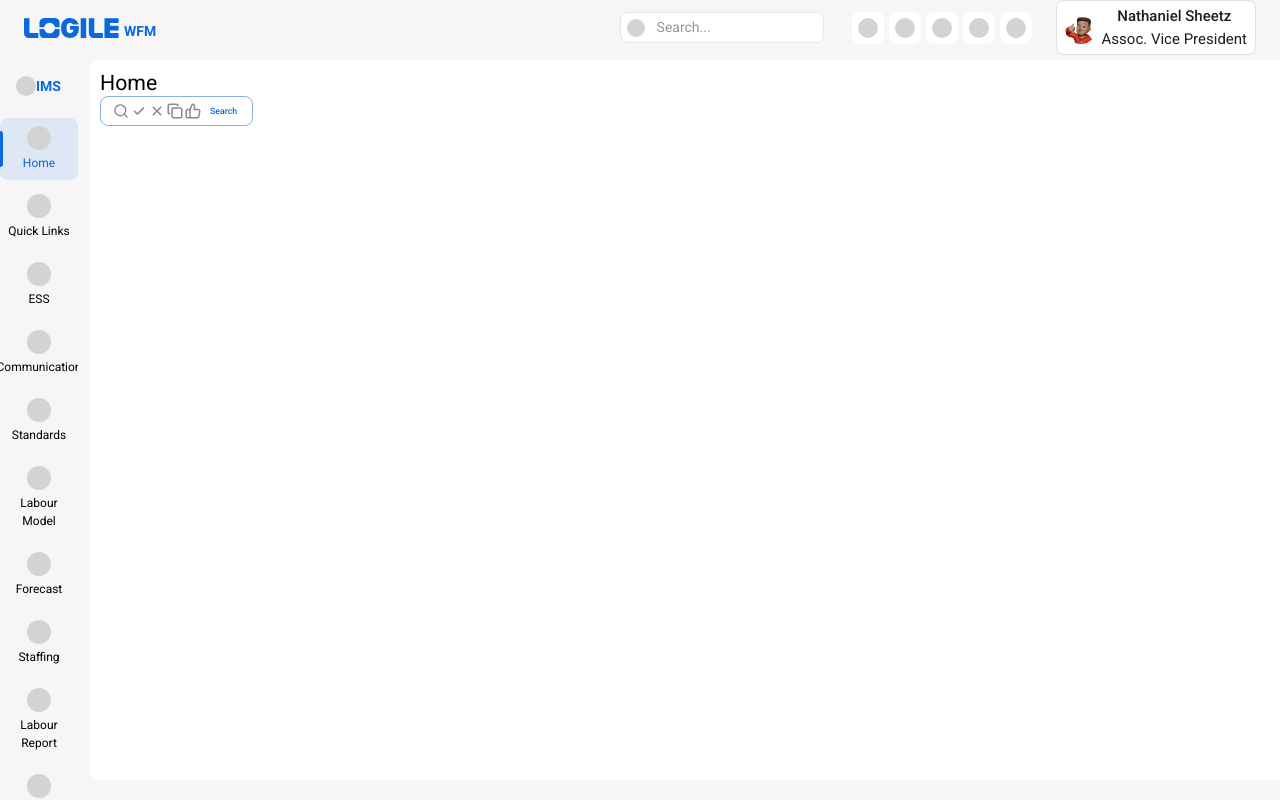
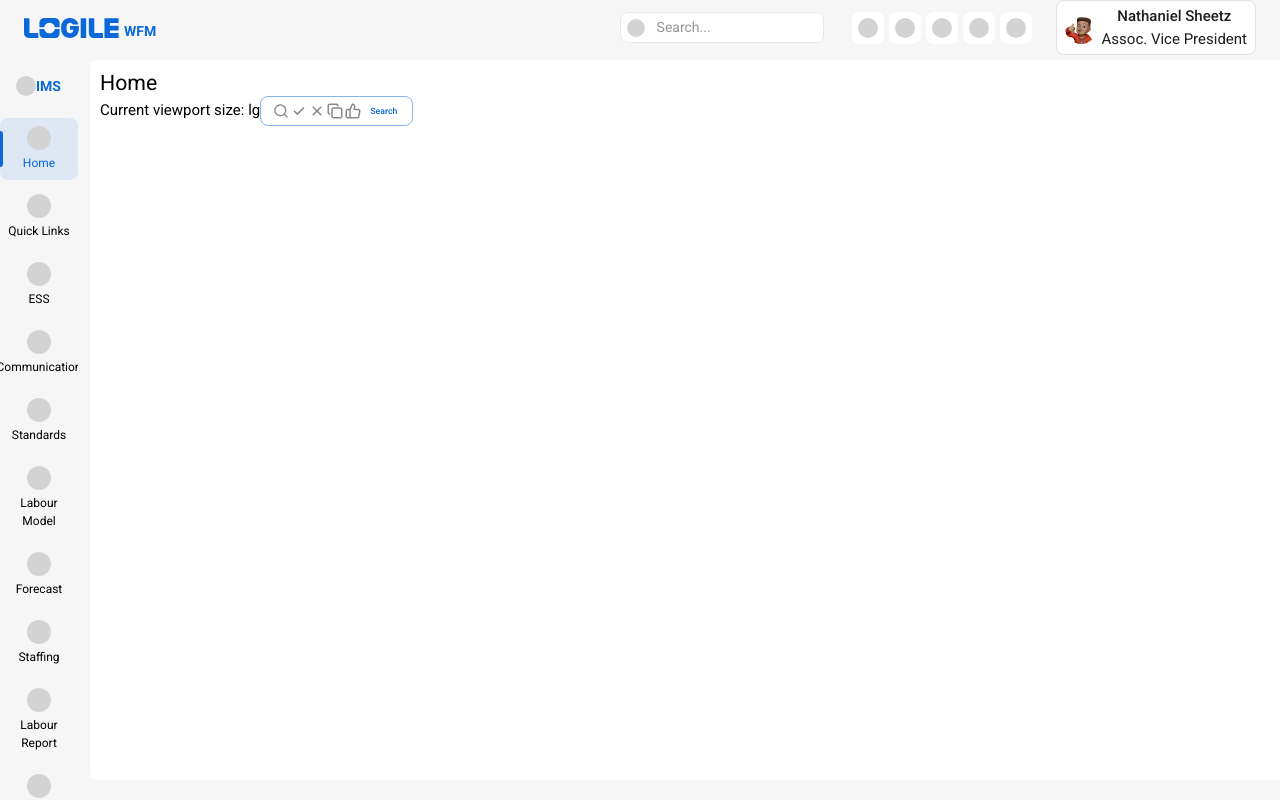
Before and after one commit to devBinay/task-template-poc, a React (Vite) app: page / in a window 1280 px wide. Built offline with nearby package versions, Linux system fonts and the light colour scheme.

Commit message:
feat: implement getViewPortSize hook

```diff
--- a/src/pages/Home.tsx
+++ b/src/pages/Home.tsx
@@ -2,10 +2,13 @@ import React from 'react';
 import Typography from '@mui/material/Typography';
 import { Button } from '@mui/material';
 import SvgIcon from '../core/components/Icon';
+import { useGetViewPortSize } from '@/utils/GetViewPortSize';
 
-const Home: React.FC = () => (
-  <>
+const Home: React.FC = () => {
+  const viewportSize = useGetViewPortSize();
+  return <>
     <Typography variant="h4">Home</Typography>
+    {`Current viewport size: ${viewportSize}`}
     <Button startIcon={
       <>
         <SvgIcon component="search" size={18} fill="#888888" />
@@ -21,7 +24,8 @@ const Home: React.FC = () => (
 
     </Button>
 
-  </>
-);
+  </>;
+}
+
 
 export default Home;
--- /dev/null
+++ b/src/utils/getViewPortSize.ts
@@ -0,0 +1,22 @@
+import { useTheme } from '@mui/material/styles';
+import useMediaQuery from '@mui/material/useMediaQuery';
+
+export type ViewportSize = 'xs' | 'sm' | 'md' | 'lg' | 'xl';
+
+export const useGetViewPortSize = (): ViewportSize => {
+    const theme = useTheme();
+
+    const isXl = useMediaQuery(theme.breakpoints.only('xl'));
+    const isLg = useMediaQuery(theme.breakpoints.only('lg'));
+    const isMd = useMediaQuery(theme.breakpoints.only('md'));
+    const isSm = useMediaQuery(theme.breakpoints.only('sm'));
+    const isXs = useMediaQuery(theme.breakpoints.only('xs'));
+
+    if (isXl) return 'xl';
+    if (isLg) return 'lg';
+    if (isMd) return 'md';
+    if (isSm) return 'sm';
+    if (isXs) return 'xs';
+
+    return 'md';
+};
```
Lines whose indentation alone changed are shown as unchanged.
